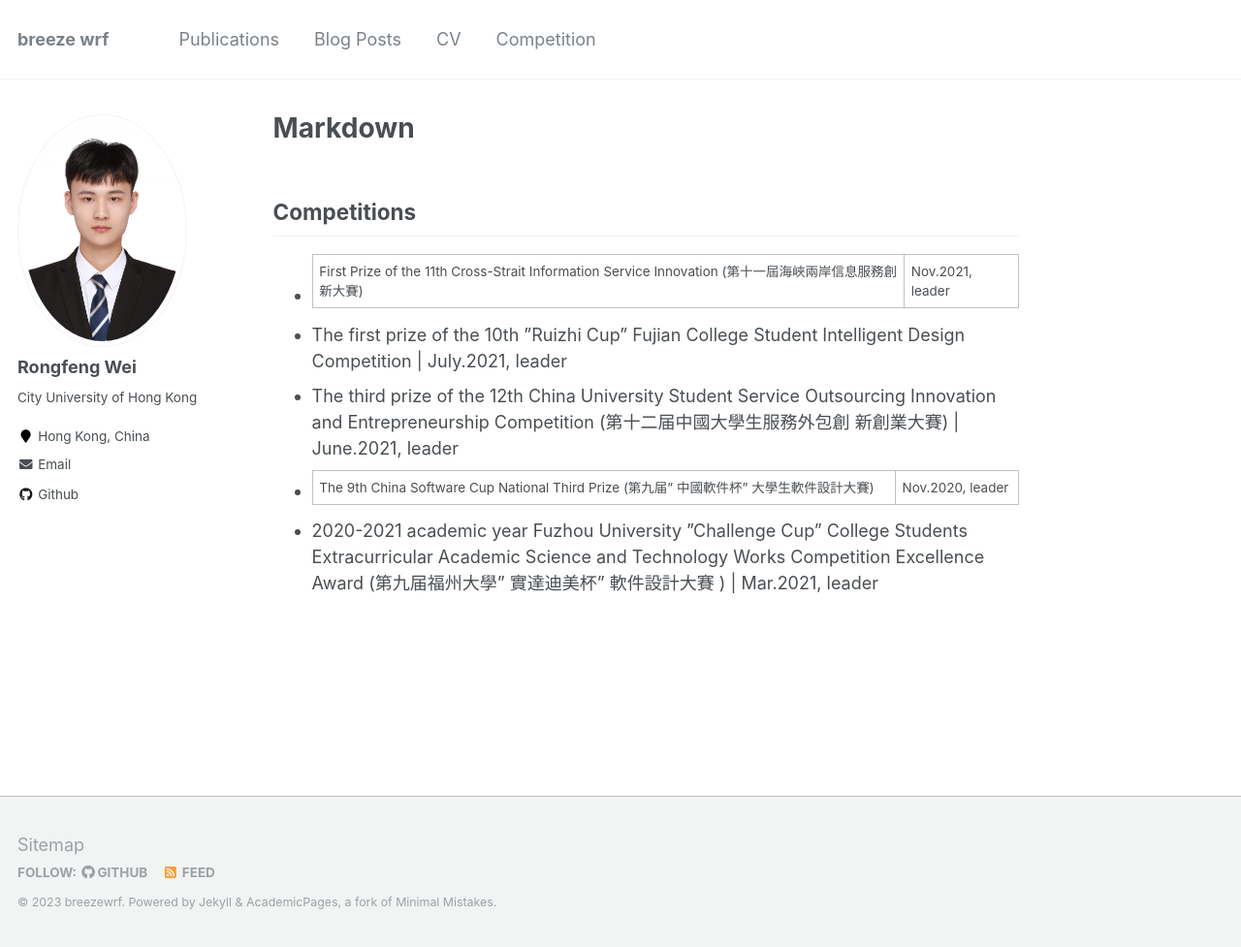
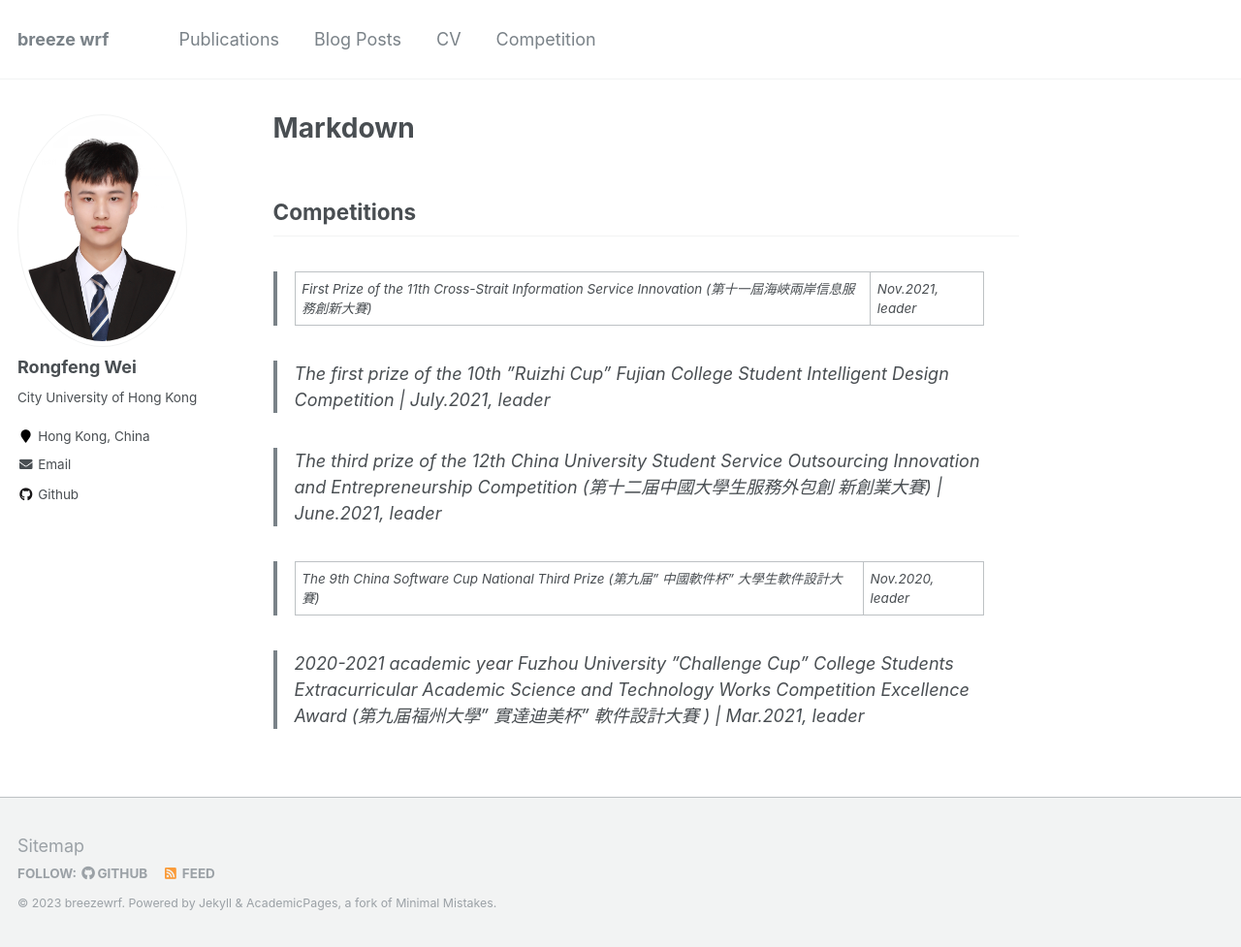
Before and after one commit to Breezewrf/breezewrf.github.io, a Jekyll site: the page built from _pages/markdown.md, in a window 1280 px wide and 977 px high. Shown: the whole window at 97% size. Built offline with Jekyll 4.4.1, drawn with Linux system fonts in a browser that asks for light colours.

Commit message:
update competition

```diff
--- a/_pages/markdown.md
+++ b/_pages/markdown.md
@@ -8,15 +8,18 @@ redirect_from:
 ---
 
 ## Competitions
+> First Prize of the 11th Cross-Strait Information Service Innovation (第十一屆海峽兩岸信息服務創新大賽) | Nov.2021, leader
 
-+ First Prize of the 11th Cross-Strait Information Service Innovation (第十一屆海峽兩岸信息服務創新大賽) | Nov.2021, leader
-+ The first prize of the 10th ”Ruizhi Cup” Fujian College Student
+> The first prize of the 10th ”Ruizhi Cup” Fujian College Student
 Intelligent Design Competition | July.2021, leader
-+ The third prize of the 12th China University Student Service
+
+> The third prize of the 12th China University Student Service
 Outsourcing Innovation and Entrepreneurship Competition (第十二届中國大學生服務外包創
 新創業大賽) | June.2021, leader
-+ The 9th China Software Cup National Third Prize (第九届” 中國軟件杯” 大學生軟件設計大賽) | Nov.2020, leader
-+ 2020-2021 academic year Fuzhou University ”Challenge Cup”
+
+>The 9th China Software Cup National Third Prize (第九届” 中國軟件杯” 大學生軟件設計大賽) | Nov.2020, leader
+
+>2020-2021 academic year Fuzhou University ”Challenge Cup”
 College Students Extracurricular Academic Science and Technology
 Works Competition Excellence Award (第九届福州大學” 實達迪美杯” 軟件設計大賽
 ) | Mar.2021, leader
```
